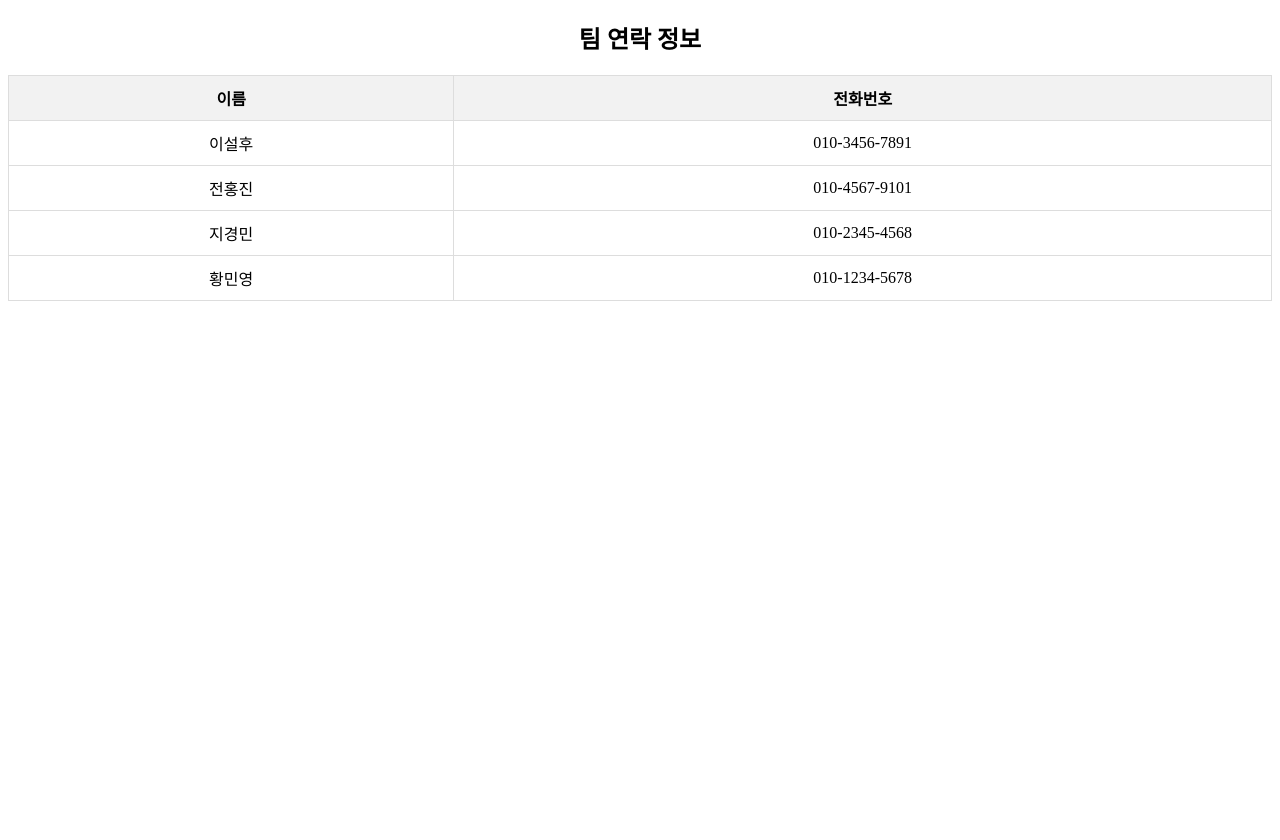
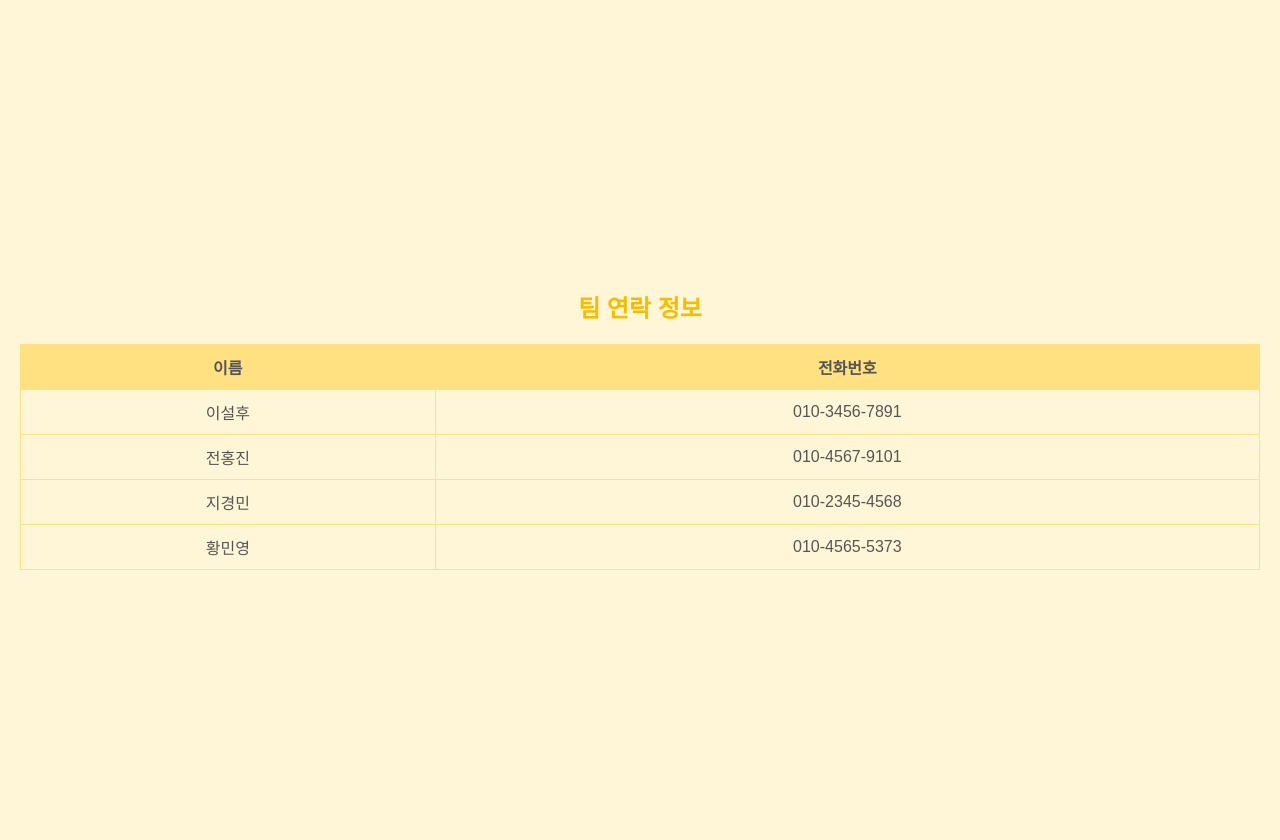
Before and after one commit to CSID-DGU/2024-2-OSSPrac-azaping-01, a Flask app: page /contact in a window 1280 px wide. Before the commit the page ends 301 px from the top, so only its background shows below. Run offline with Flask 3, Linux system fonts and the light colour scheme; some web fonts are replaced.

Commit message:
폰트, 컬러 추가

```diff
--- a/flask1/templates/app_contact.html
+++ b/flask1/templates/app_contact.html
@@ -2,25 +2,58 @@
 <html lang="en">
 <head>
     <style>
+        @font-face {
+            font-family: 'SUIT';
+            font-weight: 700;
+            font-style: normal;
+            src: url('https://cdn.jsdelivr.net/gh/webfontworld/sunn/SUIT-Bold.woff2') format('woff2')
+        }
+        body {
+            background-color: #FFF6D8;
+            font-family: 'SUIT', sans-serif;
+            display: flex;
+            justify-content: center;
+            align-items: center;
+            height: 100vh;
+            margin: 0;
+            flex-direction: column;
+            padding: 20px;
+        }
+
+        h2 {
+            color: #F6BD00;
+            font-family: 'SUIT', sans-serif;
+            text-align: center;
+            margin-bottom: 20px;
+        }
+
+        .table-container {
+            width: 600px;
+            max-width: 100%;
+            margin: 0 auto;
+        }
 
         table {
             width: 100%;
+            font-family: 'SUIT', sans-serif;
             border-collapse: collapse;
-            margin: 20px 0;
+            background-color: #FFF6D8;
+            table-layout: auto;
         }
 
         th, td {
             padding: 10px;
+            font-family: 'SUIT', sans-serif;
             text-align: center;
-            border: 1px solid #ddd;
+            border: 1px solid #FFE182;
+            background-color: #FFF6D8;
+            color: #555;
         }
 
         th {
-            background-color: #f2f2f2;
-        }
-
-        h2 {
-            text-align: center;
+            background-color: #FFE182;
+            font-family: 'SUIT', sans-serif;
+            color: #555;
         }
     </style>
 </head>
@@ -47,7 +80,7 @@
         </tr>
         <tr>
             <td>황민영</td>
-            <td>010-1234-5678</td>
+            <td>010-4565-5373</td>
         </tr>
     </table>
 
```
